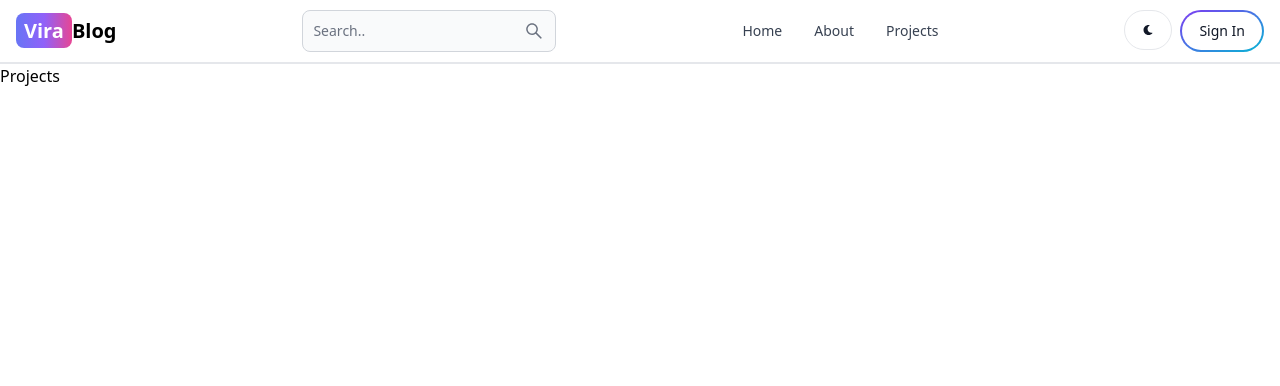
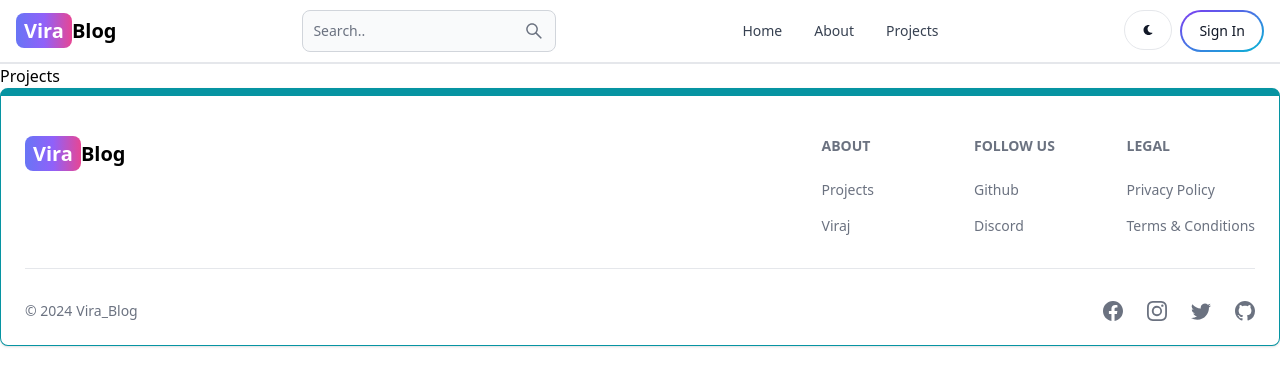
Before and after one commit to Viraj-2000/Vira_Blog, a React (Vite) app in the folder client/: page /Projects in a window 1280 px wide. Shown: the top 386 px of the page. Built offline with nearby package versions, Linux system fonts and the light colour scheme.

Commit message:
Create and add the footer component

```diff
--- a/client/src/App.jsx
+++ b/client/src/App.jsx
@@ -7,6 +7,7 @@ import SignIn from "./pages/SignIn";
 import SignUp from "./pages/SignUp";
 import Projects from "./pages/Projects";
 import Header from "./components/Header";
+import Footer from "./components/Footer";
 
 export default function App() {
   return (
@@ -20,6 +21,7 @@ export default function App() {
         <Route path="/sign-up" element={<SignUp />} />
         <Route path="/Projects" element={<Projects />} />
       </Routes>
+      <Footer />
     </BrowserRouter>
   );
 }
--- /dev/null
+++ b/client/src/components/Footer.jsx
@@ -0,0 +1,74 @@
+import React from "react";
+import { Footer, FooterLink, FooterLinkGroup } from "flowbite-react";
+import { Link } from "react-router-dom";
+import { BsFacebook, BsInstagram, BsTwitter, BsGithub } from "react-icons/bs";
+export default function FooterCom() {
+  return (
+    <Footer container className="border border-t-8 border-teal-500">
+      <div className="w-full max-w-7xl mx-auto">
+        <div className="grid-w-full justify-between sm:flex md:grid-cols-1">
+          <div className="mt-5">
+            <Link
+              to="/"
+              className="self-center whitespace-nowrap text-lg sm:text-xl font-semibold dark:text-white"
+            >
+              <span className="px-2 py-1 bg-gradient-to-r from-indigo-500 via-purple-500 to-pink-500 rounded-lg text-white">
+                Vira
+              </span>
+              Blog
+            </Link>
+          </div>
+          <div className="grid grid-cols-2 gap-8 mt-4 sm:grid-cols-3 sm:gap-6">
+            <div>
+              <Footer.Title title="About" />
+              <Footer.LinkGroup col>
+                <FooterLink href="#" target="blank" rel="noopener noreferrer">
+                  Projects
+                </FooterLink>
+                <FooterLink href="#" target="blank" rel="noopener noreferrer">
+                  Viraj
+                </FooterLink>
+              </Footer.LinkGroup>
+            </div>
+            <div>
+              <Footer.Title title="Follow us" />
+              <Footer.LinkGroup col>
+                <FooterLink href="#" target="blank" rel="noopener noreferrer">
+                  Github
+                </FooterLink>
+                <FooterLink href="#" target="blank" rel="noopener noreferrer">
+                  Discord
+                </FooterLink>
+              </Footer.LinkGroup>
+            </div>
+            <div>
+              <Footer.Title title="Legal" />
+              <Footer.LinkGroup col>
+                <FooterLink href="#" target="blank" rel="noopener noreferrer">
+                  Privacy Policy
+                </FooterLink>
+                <FooterLink href="#" target="blank" rel="noopener noreferrer">
+                  Terms & Conditions
+                </FooterLink>
+              </Footer.LinkGroup>
+            </div>
+          </div>
+        </div>
+        <Footer.Divider />
+        <div className="w-full sm:flex sm:item-center sm:justify-between">
+          <Footer.Copyright
+            href="#"
+            by="Vira_Blog"
+            year={new Date().getFullYear()}
+          />
+          <div className="flex gap-6 sm:mt-0 mt-4 sm:justify-center">
+            <Footer.Icon href="#" icon={BsFacebook} />
+            <Footer.Icon href="#" icon={BsInstagram} />
+            <Footer.Icon href="#" icon={BsTwitter} />
+            <Footer.Icon href="#" icon={BsGithub} />
+          </div>
+        </div>
+      </div>
+    </Footer>
+  );
+}
--- a/client/src/pages/SignUp.jsx
+++ b/client/src/pages/SignUp.jsx
@@ -45,7 +45,7 @@ export default function SignUp() {
     <div className="min-h-screen mt-20">
       <div className="flex p-3 max-w-3xl mx-auto flex-col md:flex-row md:item-center gap-5">
         {/*left*/}
-        <div className="fle-1">
+        <div className="flex-1">
           <Link to="/" className="font-bold dark:text-white text-4xl">
             <span className="px-2 py-1 bg-gradient-to-r from-indigo-500 via-purple-500 to-pink-500 rounded-lg text-white">
               Vira
```
